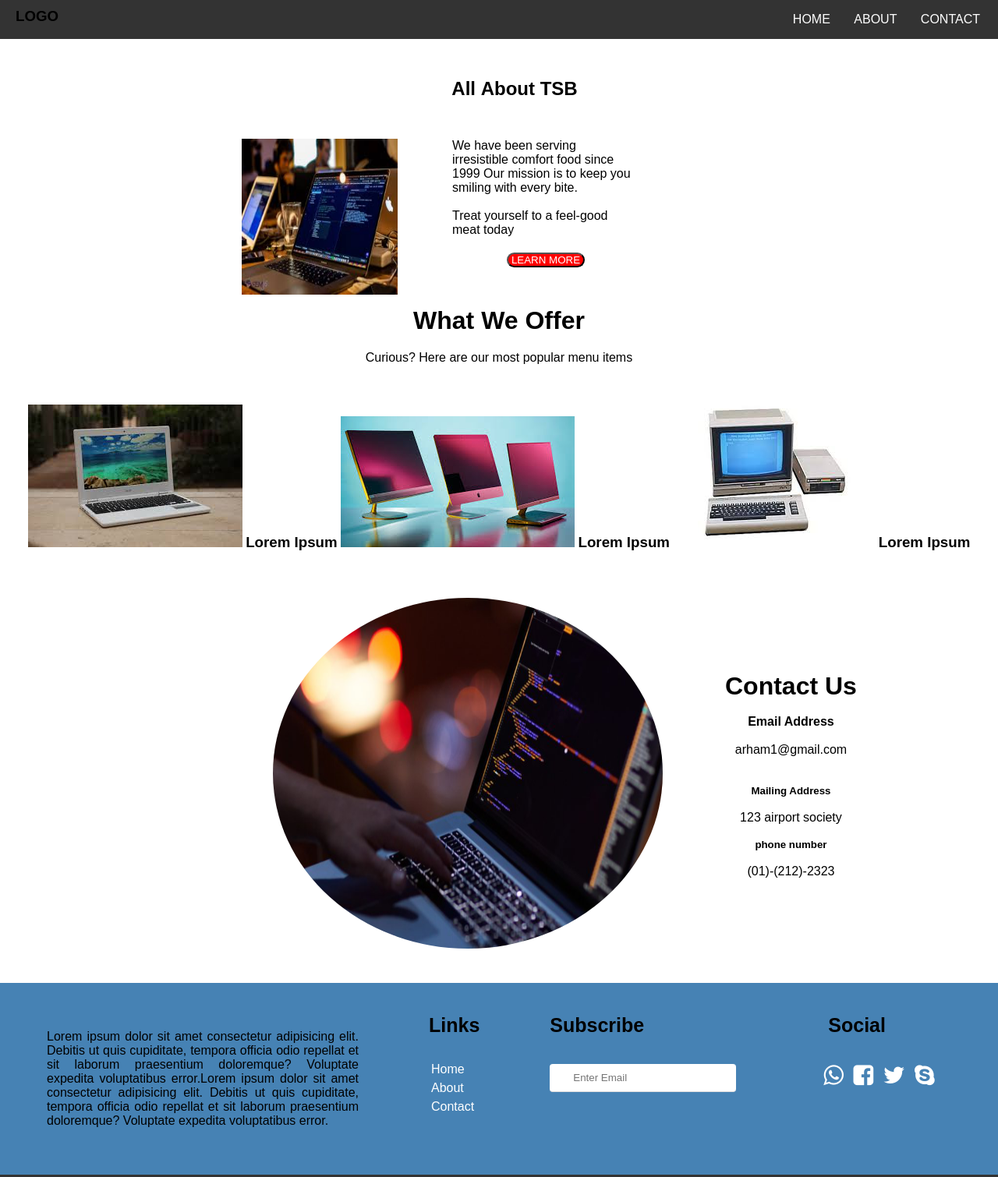
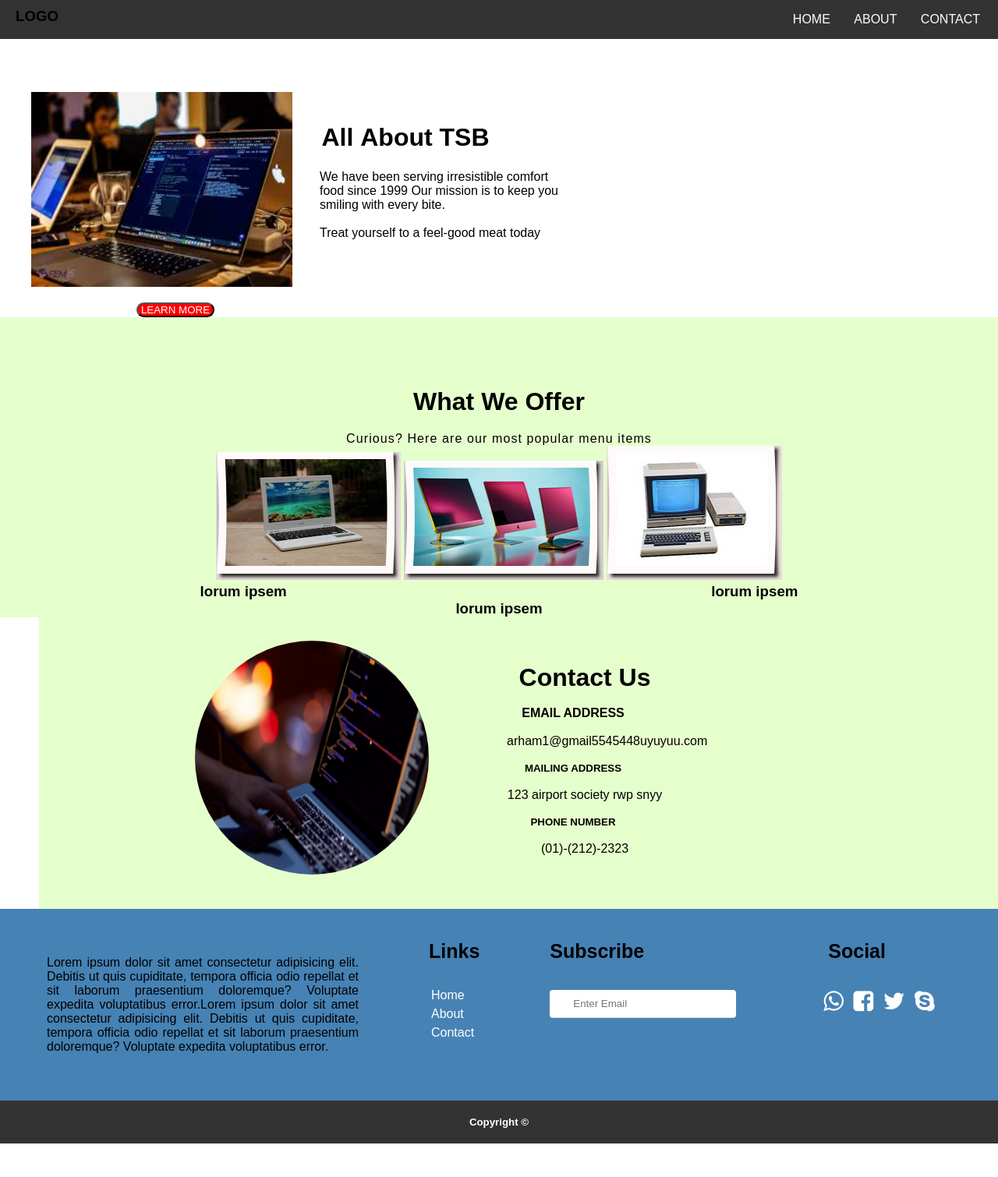
Before and after one commit to arham1026/intern, a plain HTML site: page index.html in a window 1280 px wide. Shown: the top 1510 px of the page at 78% size. After the commit the page ends 1467 px from the top, so only its background shows below. Drawn offline with Linux system fonts and the light colour scheme.

Commit message:
newrefined

```diff
--- a/index.html
+++ b/index.html
@@ -20,14 +20,20 @@
 </div>
     <div class = "content_1">
       <div class = "headings">
-        <h2>All&nbspAbout&nbspTSB</h2>
+          <br>
+          <br>
+          <br>
+          <br>
+          <br>
+        <h1>All&nbspAbout&nbspTSB</h1>
       </div>
-
+     <div class = "special">
       <img src = " c3.jpg" alt = "no img">
-
+      </div>
          <p class = "para">
-            We have been serving irresistible comfort
-            food since 1999 Our mission is to keep you smiling with every bite.<br><br>Treat yourself to a feel-good meat today
+            We have been serving irresistible comfort<br>
+            food since 1999 Our mission is to keep you<br> smiling with every bite.
+            <br><br>Treat yourself to a feel-good meat today
 
               </p>
 
@@ -40,35 +46,39 @@
                 <p class = "para_2">
                     Curious? Here are our most popular menu items</p>
                 <div class =  "images">
-                <span>
-                 <img src = "c2.png" class="a_1" >
 
-                 <h3 class="add_txt">
-                 Lorem Ipsum</h3>
+                    <span>
+                 <img src = "c2p.png" class="a_1" >
 
-                <img src = "c1.png" class = "a_2">
-                <h3 class="add_txt_1">
-                 Lorem Ipsum</h3>
-                <img src = "c4.png" class="a_3">
-                <h3 class="add_txt_2">
-                 Lorem Ipsum</h3>
-                </span>
+
+
+                <img src = "c1p.png" class = "a_2">
+
+
+                <img src = "c4p.png" class="a_3">
+
+                           </span>
+
+                    <h3 class = "add_txt" >lorum ipsem</h3>
+                    <h3 class = "add_txt_1">lorum ipsem</h3>
+                    <h3 class = "add_txt_2" >lorum ipsem</h3>
+
                 </div>
                  </div>
                   <span>
                     <div class = "content_3">
                       <div class = "vimp">
-                    <img src = "c5.png" alt = "no img">
+                    <img src = "c5ppp.png" alt = "no img">
                       </div>
                      <div class="contact">
                     <h1 > Contact Us</h1><br>
                     <h4> Email Address</h4>
                     <br>
-                    <p>arham1@gmail.com</p>
-                    <br> <br>
+                    <p>arham1@gmail5545448uyuyuu.com</p>
+                    <br>
                     <h5> Mailing Address</h5>
                     <br>
-                    <p>123 airport society</p>
+                    <p>123 airport society rwp snyy</p>
                     <br>
                     <h5> <strong>phone number</strong></h5>
                     <br>
--- a/projectpage.css
+++ b/projectpage.css
@@ -36,44 +36,64 @@ a:hover {
     font-size:170%;
 }
 .content_1{
-  display:block;
+    background-color:white;
+  display:inline;
   margin-left:10px;
   margin-right:20px;
-  width:500px;
-  padding-left:300px;
-align-items: center;
+  width:1000px;
+  padding-left:70px;
+margin-top:0px;
 justify-content: justify;
-text-shadow: center;
+
 
 }
-h2{
-  margin:50px;
+.content_1>.headings>h1{
+padding:50px auto 100px auto;
+margin-left: 70px;
+background-color:white;
 }
-.content_1>.headings{
+.headings{
 text-align: center;
 align-items: center;
-padding-left: 200px;
+padding-left: 230px;
+width:510px;
+height:50px;
+padding-top:0px;
+background-color: none;
 
 }
 .content_1>.para{
-  display: inline;
-text-align:justify;
-padding-right:80px;
-margin-right:40px;
+    background-color:none;
+  display:block;
+position: relative;
+padding-top: 100px;
 
 }
-.content_1>img{
+.content_1>.special{
+    background-color:none;
 float:left;
-margin-right:70px;
-height:200px;
-width:200px;
+margin-right:100px;
+margin-left:40px;
+height:270px;
+width:270px;
+
 }
+.content_1>.special>img{
+    width:335px;
+    height:250px;
+
+
+
+}
+
 .BB{
   display:block;
   text-align:center;
-  margin-right:900px;
-  padding-top: 20px;
-  padding-left: 650px;
+  margin-right:100px;
+  padding-top: 5px;
+  margin-right:830px;
+
+
 }
 .BB>.click{
   border-radius:100px;
@@ -91,50 +111,68 @@ width:200px;
   font-size:100%;
 
 }
-.content_1>img:hover{
-  font-size:200%;
+.content_1>.special>img:hover{
+  font-size:600%;
   cursor: pointer;
-  box-shadow: 2px 3px 4px 10px;
+border:4px solid red;
 }
 .content_2{
-  padding-top:50px;
+    background-color: rgb(229,255,204);
+  padding-top:90px;
   display:block;
   text-align: center;
   justify-content: justify;
   align-items: center;
 }
+.content_2>h1{
+    padding-top:0;
+    margin-right: 00px;
+}
+
+.content_2>.para_2{
+  padding-top:20px;
+margin-right: 00px;
+letter-spacing: 1.1px;
+}
 .content_2>.images{
-  margin-top: 40px;
+    margin-top:90px ;
+    text-align: center;
+    align-items: center;
+    padding-right:00px;
+    display:inline;
+    width:800px;
+
 
 }
-.content_2>.para_2{
-  padding-top:20px;
+.content_2>.images>img{
+    margin:100px;
 
 }
-.content_2>img{
-margin-right:40px;
-padding-left: 60px;
-  }
 .add_txt{
-    position: relative;
-      display:inline;
+    padding-top:0;
+    margin-right:540px;
+    display:inline-table;
 }
 .add_txt_1{
-    position: relative;
-
-    display: inline;
+    margin-right: 0px;
+    display:inline-table;
 }
 .add_txt_2{
-    position: relative;
-
-    display: inline;
+    margin-right: 550px;
+    margin-top: 0;
+    margin-left:550px;
+    display: inline-table;
+}
+ .content_2>.images>.img{
+    margin-right:70px;
+    border:60px solid white;
  }
   img:hover{
     transition: 0.5s;
-    border:green;
-      box-shadow: 2px 2px 3px 6px orange;
+
+      box-shadow: 2px 2px 3px 11px orange;
     cursor: pointer;
-    size:200%;
+    size:11100%;
   }
   .add_txt:hover{
     font-size:200%;
@@ -149,24 +187,43 @@ padding-left: 60px;
     background-color: coral;
   }
   .content_3{
+      background-color: rgb(229,255,204);
     text-align:center;
     justify-content: justify;
     align-items: center;
     display: flex;
-    padding-top: 60px;
-    margin-left:350px;
+    padding-top: 30px;
+    margin-left:50px;
     padding-bottom:40px;
   }
   .content_3>.vimp>img{
-    border-radius:100%;
-    width:500px;
-    height:450px;
+    border-radius:50%;
+    width:300px;
+    height:300px;
+    margin-left:200px
 
   }
   .content_3>.contact{
-    margin-left:80px;
+    margin-right:00px;
+    margin-left:100px;
+    display:inline;
+    width:200px;
+
   }
-  img:hover{
+  .content_3>.contact>h1{
+      padding-bottom:0px;
+  }
+  .content_3>.vimp>.img:hover{
+border:12px soild green;
+  }
+  .content_3>.contact>h4{
+    text-transform: uppercase;
+    padding-right:30px;
+
+  }
+  .content_3>.contact>h5{
+      text-transform: uppercase;
+      padding-right:30px;
 
   }
   .footer{
```
Also changed, not shown: c1.png (deleted), c1p.png (added), c2.png (deleted), c2p.png (added), c4.png (deleted), c4p.png (added), c5.png (deleted), c5ppp.png (added). Lines whose indentation alone changed are shown as unchanged.
